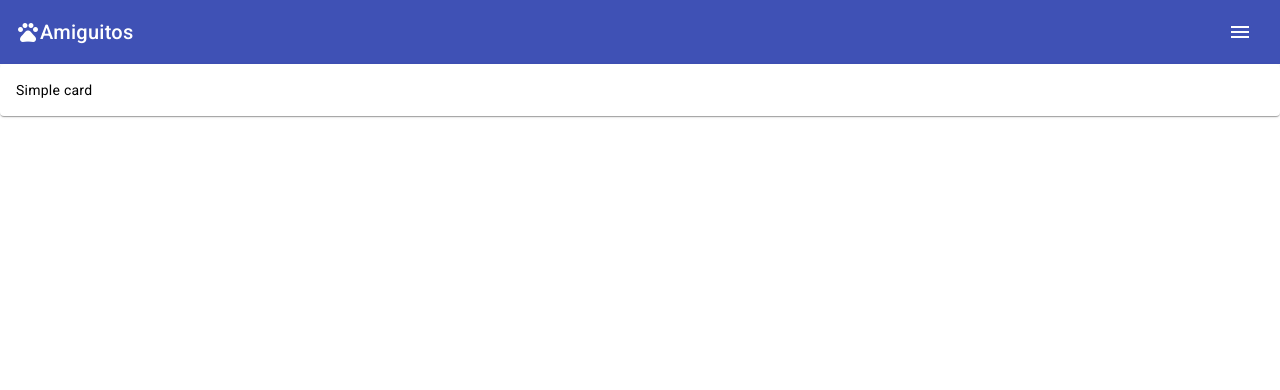
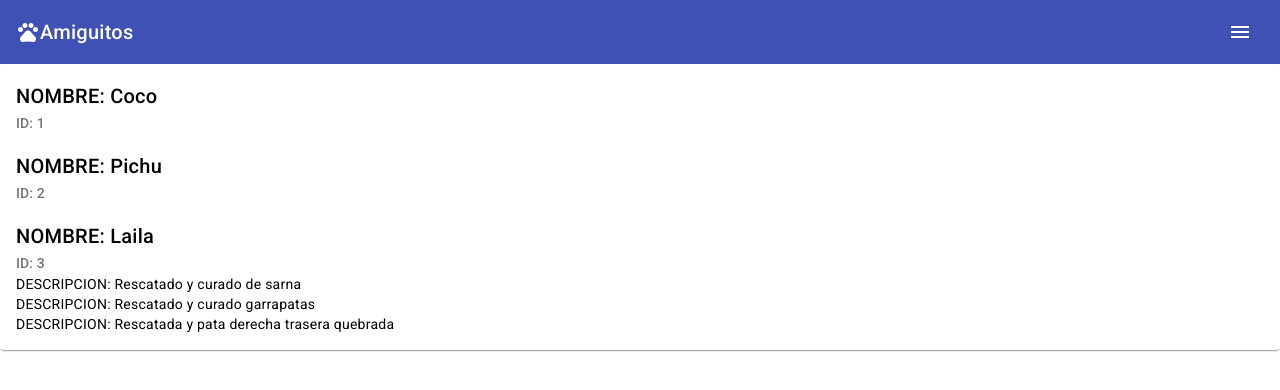
Before and after one commit to locodkno78/mascotas, an Angular app in the folder mascotas/: page /amiguitos in a window 1280 px wide. Before the commit this address led to /. Shown: the top 390 px of the page. Built offline with nearby package versions, Linux system fonts and the light colour scheme.

Commit message:
armado de la card y configuracion de las rutas

```diff
--- a/mascotas/src/app/amiguitos/amiguitos.component.html
+++ b/mascotas/src/app/amiguitos/amiguitos.component.html
@@ -1 +1,12 @@
-<p>amiguitos works!</p>
+
+<div class="card" >
+<mat-card>
+  <mat-card-header *ngFor="let amiguitos of amiguitosList">
+    <mat-card-title>NOMBRE: {{amiguitos.name}}</mat-card-title>
+    <mat-card-subtitle>ID: {{amiguitos.id}}</mat-card-subtitle>
+  </mat-card-header>
+    <mat-card-content  *ngFor="let amiguitos of amiguitosList">
+      DESCRIPCION: {{amiguitos.description}}
+    </mat-card-content>
+  </mat-card>
+</div>
--- a/mascotas/src/app/amiguitos/amiguitos.component.ts
+++ b/mascotas/src/app/amiguitos/amiguitos.component.ts
@@ -1,10 +1,11 @@
 import { Component } from '@angular/core';
+import { amiguitosList } from './amiguitos.mock';
 
 @Component({
   selector: 'app-amiguitos',
   templateUrl: './amiguitos.component.html',
-  styleUrls: ['./amiguitos.component.css']
+  styleUrls: ['./amiguitos.component.css'],
 })
 export class AmiguitosComponent {
-
+  amiguitosList = amiguitosList
 }
--- /dev/null
+++ b/mascotas/src/app/amiguitos/amiguitos.mock.ts
@@ -0,0 +1,13 @@
+export const amiguitosList: amiguitos[] = [
+    {id: 1, name: 'Coco', raza: 'Caniche', edad: '3 años aprox.', description: 'Rescatado y curado de sarna'},
+    {id: 2, name: 'Pichu', raza: 'Galgo', edad: '6 años aprox.', description: 'Rescatado y curado garrapatas'},
+    {id: 3, name: 'Laila', raza: 'PP', edad: '1 año aprox.', description: 'Rescatada y pata derecha trasera quebrada'}
+]
+
+export interface amiguitos {
+    id: number
+    name: string
+    raza: string
+    edad: string
+    description: string
+}
--- a/mascotas/src/app/app-routing.module.ts
+++ b/mascotas/src/app/app-routing.module.ts
@@ -1,8 +1,16 @@
 import { NgModule } from '@angular/core';
 import { RouterModule, Routes } from '@angular/router';
+import { AmiguitosComponent } from './amiguitos/amiguitos.component';
+import { PrincipalComponent } from './principal/principal.component';
+import { ContactoComponent } from './contacto/contacto.component';
 
 
-const routes: Routes = [];
+
+const routes: Routes = [
+  {path: '', component: PrincipalComponent},
+  {path: 'amiguitos', component: AmiguitosComponent},
+  {path: 'contacto', component: ContactoComponent}
+];
 
 @NgModule({
   imports: [RouterModule.forRoot(routes)],
--- a/mascotas/src/app/app.component.css
+++ b/mascotas/src/app/app.component.css
@@ -0,0 +1,3 @@
+.example-spacer{
+    flex: 1 1 auto;
+}
--- a/mascotas/src/app/app.component.html
+++ b/mascotas/src/app/app.component.html
@@ -1,3 +1,25 @@
+<mat-toolbar color="primary">
+  <mat-toolbar-row>
+    <mat-icon>pets</mat-icon>
+    <span>Amiguitos</span>
+    <span class="example-spacer"></span>
+    <button mat-icon-button [matMenuTriggerFor]="menu">
+      <mat-icon>menu</mat-icon>
+      <mat-menu #menu="matMenu">
+        <button mat-menu-item routerLink="">
+          <mat-icon>home</mat-icon>
+          Home
+        </button>
+        <button mat-menu-item routerLink="amiguitos">
+          <mat-icon> pets</mat-icon>
+          Amiguitos
+        </button>
+        <button mat-menu-item routerLink="contacto">
+          <mat-icon>mail</mat-icon> Contacto
+        </button>
+      </mat-menu>
+    </button>
+  </mat-toolbar-row>
+</mat-toolbar>
 
-<app-principal></app-principal>
 <router-outlet></router-outlet>
--- a/mascotas/src/app/app.component.ts
+++ b/mascotas/src/app/app.component.ts
@@ -1,9 +1,10 @@
 import { Component } from '@angular/core';
+
 
 @Component({
   selector: 'app-root',
   templateUrl: './app.component.html',
-  styleUrls: ['./app.component.css']
+  styleUrls: ['./app.component.css'],
 })
 export class AppComponent {
   title = 'mascotas';
--- a/mascotas/src/app/app.module.ts
+++ b/mascotas/src/app/app.module.ts
@@ -1,34 +1,34 @@
 import { NgModule } from '@angular/core';
 import { BrowserModule } from '@angular/platform-browser';
-
 import { AppRoutingModule } from './app-routing.module';
 import { AppComponent } from './app.component';
 import { BrowserAnimationsModule } from '@angular/platform-browser/animations';
-import {MatIconModule} from '@angular/material/icon';
-import {MatDividerModule} from '@angular/material/divider';
 import { MatButtonModule } from '@angular/material/button';
-import { PrincipalComponent } from './principal/principal.component';
+import { MatCardModule } from '@angular/material/card';
+import { MatIconModule } from '@angular/material/icon';
+import { MatToolbarModule } from '@angular/material/toolbar';
+import { MatMenuModule } from '@angular/material/menu';
+import { MatDividerModule } from '@angular/material/divider';
 import { AmiguitosComponent } from './amiguitos/amiguitos.component';
 import { ToolbarComponent } from './toolbar/toolbar.component';
 import { ContactoComponent } from './contacto/contacto.component';
-
+import { PrincipalComponent } from './principal/principal.component';
 
 @NgModule({
-  declarations: [
-    AppComponent,
-    AmiguitosComponent,
-    ToolbarComponent,
-    ContactoComponent,
-
-  ],
+  declarations: [AppComponent, ToolbarComponent, ContactoComponent, PrincipalComponent, AmiguitosComponent,],
   imports: [
     BrowserModule,
     AppRoutingModule,
     BrowserAnimationsModule,
-    MatIconModule, MatDividerModule, MatButtonModule,
-    PrincipalComponent
+    MatIconModule,
+    MatDividerModule,
+    MatButtonModule,
+    MatCardModule,
+    MatToolbarModule,
+    MatMenuModule,
+
   ],
   providers: [],
-  bootstrap: [AppComponent]
+  bootstrap: [AppComponent],
 })
-export class AppModule { }
+export class AppModule {}
--- a/mascotas/src/app/contacto/contacto.component.html
+++ b/mascotas/src/app/contacto/contacto.component.html
@@ -1 +1 @@
-<p>contacto works!</p>
+<h1>ACA PONDREMOS INFO DE CONTACTO</h1>
--- a/mascotas/src/app/principal/principal.component.css
+++ b/mascotas/src/app/principal/principal.component.css
@@ -1,3 +1,4 @@
-.example-spacer{
-    flex: 1 1 auto;
+.main{
+    margin-top: 1%;
+    text-align: center;
 }
--- a/mascotas/src/app/principal/principal.component.html
+++ b/mascotas/src/app/principal/principal.component.html
@@ -1,26 +1,4 @@
-<mat-toolbar color="primary">
-  <mat-toolbar-row>
-    <mat-icon>pets</mat-icon>
-    <span>Amiguitos</span>
-    <span class="example-spacer"></span>
-    <button mat-icon-button [matMenuTriggerFor]="menu">
-      <mat-icon>menu</mat-icon>
-      <mat-menu #menu="matMenu">
-        <button mat-menu-item>
-          <mat-icon>home</mat-icon>
-          Home
-        </button>
-        <button mat-menu-item>
-          <mat-icon>pets</mat-icon>
-          Amiguitos
-        </button>
-
-        <button mat-menu-item><mat-icon>mail</mat-icon> Contacto</button>
-      </mat-menu>
-    </button>
-  </mat-toolbar-row>
-</mat-toolbar>
-
-<mat-card>
-  <mat-card-content>Simple card</mat-card-content>
-</mat-card>
+<div class="main">
+    <h1>BIENVENIDO A AMIGUITOS</h1>
+    <button mat-raised-button color="primary">INGRESAR</button>
+  </div>
```
Also changed, not shown: mascotas/src/app/principal/principal.component.ts (+2 -7 lines).
